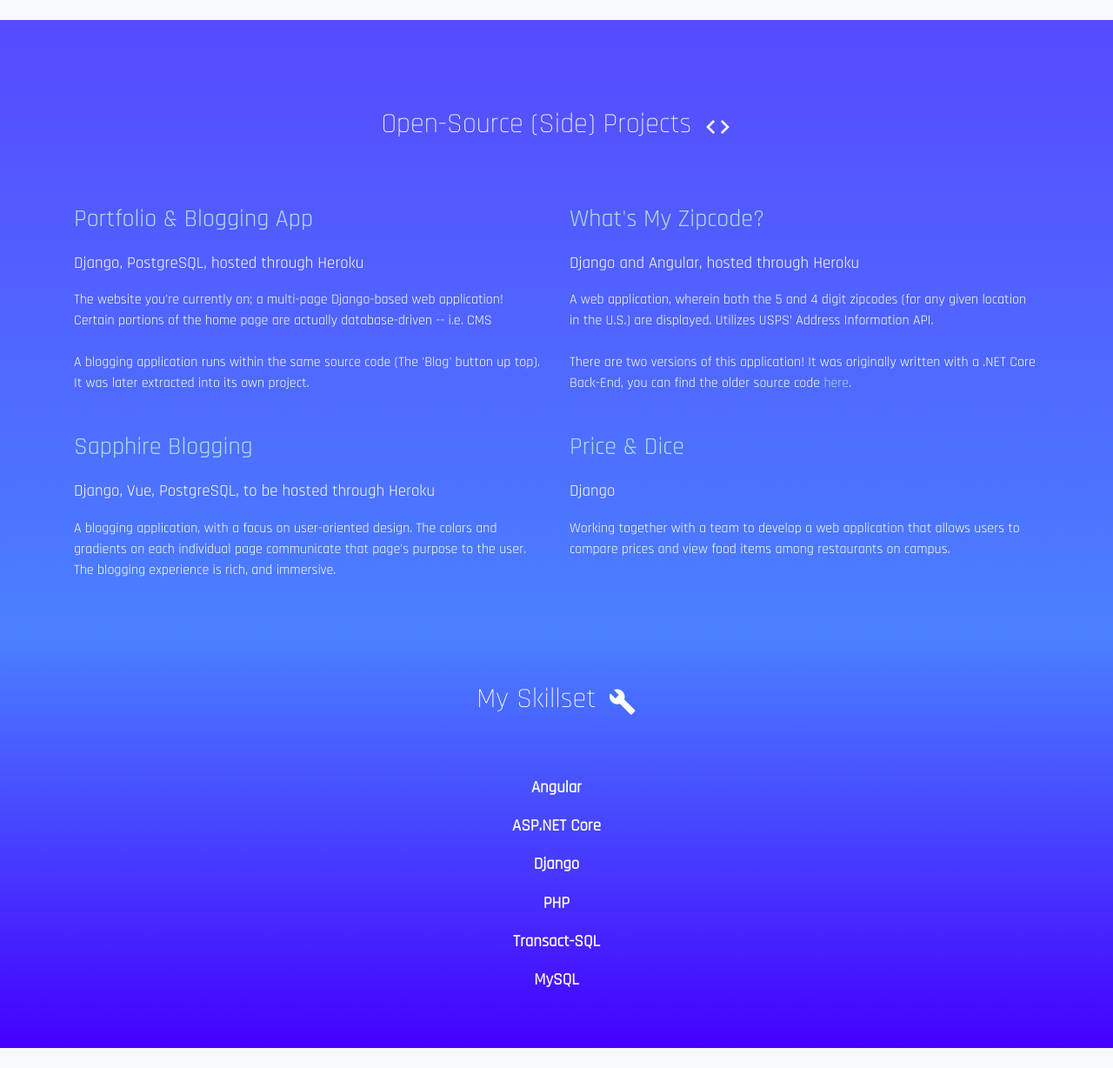
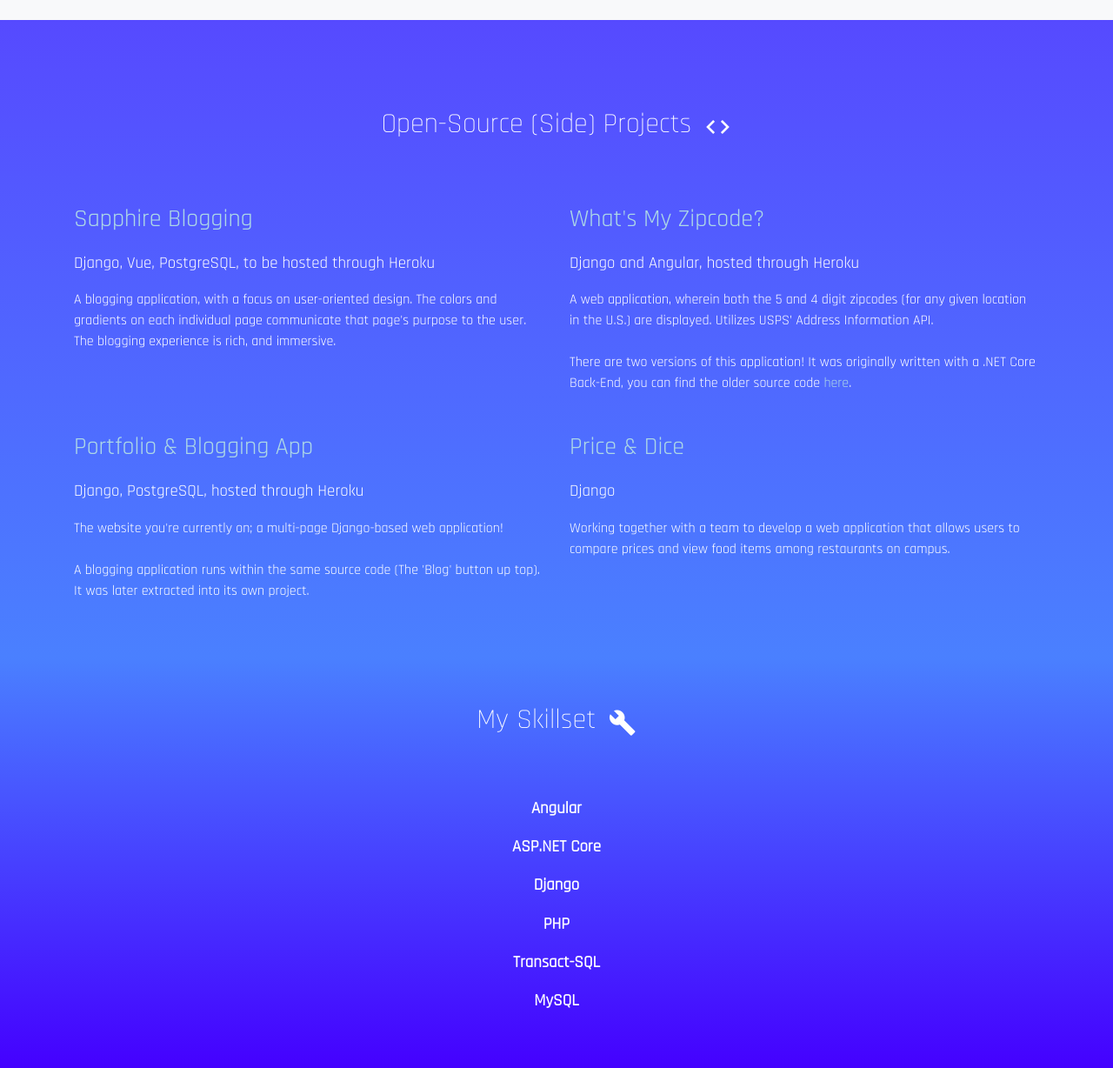
Before and after one commit to wkatbey/personal-website, a Django app: page /resume/ in a window 1280 px wide. Shown: the part 1184-2412 px from the top of the page at 87% size. Run offline with Django 3.2, Linux system fonts and the light colour scheme; some libraries are stand-ins or nearby versions.

Commit message:
hero image color and resume changes

```diff
--- a/sph_style/static/sph_style/hero_properties.css
+++ b/sph_style/static/sph_style/hero_properties.css
@@ -5,7 +5,7 @@
 }
 
 .hero-image {
-    background: radial-gradient(circle at 150%, #00d4ff, #ffc1f9, #00d4ff);
+    background: linear-gradient(to right, #4cdaef, #b270fa);
     height: 100vh;
 }
 
--- a/static_website/templates/static_website/resume.html
+++ b/static_website/templates/static_website/resume.html
@@ -64,22 +64,21 @@
             </i>
         </p>
         <div class="row">
-            <div class="col-lg-6 pt-5 pt-md-2 pt-lg-0">
+            <div class="col-lg-6">
                 <p class="attribute-heading-text">
-                    <a class="lightblue-link" href="https://wassimkatbey.com" target="_blank">Portfolio & Blogging App</a>
+                    <a class="lightblue-link" href="https://github.com/wkatbey/SapphireBlogging" target="_blank">Sapphire Blogging</a>
                 </p>
-                <p class="reading-font">Django, PostgreSQL, hosted through Heroku</p>
+                <p class="reading-font">Django, Vue, PostgreSQL, to be hosted through Heroku</p>
                 <p class="attribute-body-text">
-                    The website you're currently on; a multi-page Django-based web application! Certain portions of the home
-                    page are actually database-driven -- i.e. CMS
-                    <br><br>
-                    A blogging application runs within the same source code (The 'Blog' button up top). It was later extracted into
-                    its own project.
+                    A blogging application, with a focus on user-oriented design. The colors and gradients on each individual page
+                    communicate that page's purpose to the user.
+
+                    The blogging experience is rich, and immersive.
                 </p>
             </div>
             <div class="col-lg-6 pt-5 pt-md-2 pt-lg-0">
                 <p class="attribute-heading-text">
-                    <a class="lightblue-link" href="https://myzipcode.net" target="_blank">What's My Zipcode?</a>
+                    <a class="lightblue-link" href="https://fullpostalcode.com" target="_blank">What's My Zipcode?</a>
                 </p>
                 <p class="reading-font">Django and Angular, hosted through Heroku</p>
                 <p class="attribute-body-text">
@@ -95,14 +94,14 @@
         <div class="row">
             <div class="col-lg-6 pt-5 pt-md-2 pt-lg-4">
                 <p class="attribute-heading-text">
-                    <a class="lightblue-link" href="https://github.com/wkatbey/SapphireBlogging" target="_blank">Sapphire Blogging</a>
+                    <a class="lightblue-link" href="https://wassimkatbey.com" target="_blank">Portfolio & Blogging App</a>
                 </p>
-                <p class="reading-font">Django, Vue, PostgreSQL, to be hosted through Heroku</p>
+                <p class="reading-font">Django, PostgreSQL, hosted through Heroku</p>
                 <p class="attribute-body-text">
-                    A blogging application, with a focus on user-oriented design. The colors and gradients on each individual page
-                    communicate that page's purpose to the user.
-
-                    The blogging experience is rich, and immersive.
+                    The website you're currently on; a multi-page Django-based web application!
+                    <br><br>
+                    A blogging application runs within the same source code (The 'Blog' button up top). It was later extracted into
+                    its own project.
                 </p>
             </div>
             <div class="col-lg-6 pt-5 pt-md-2 pt-lg-4">
```
